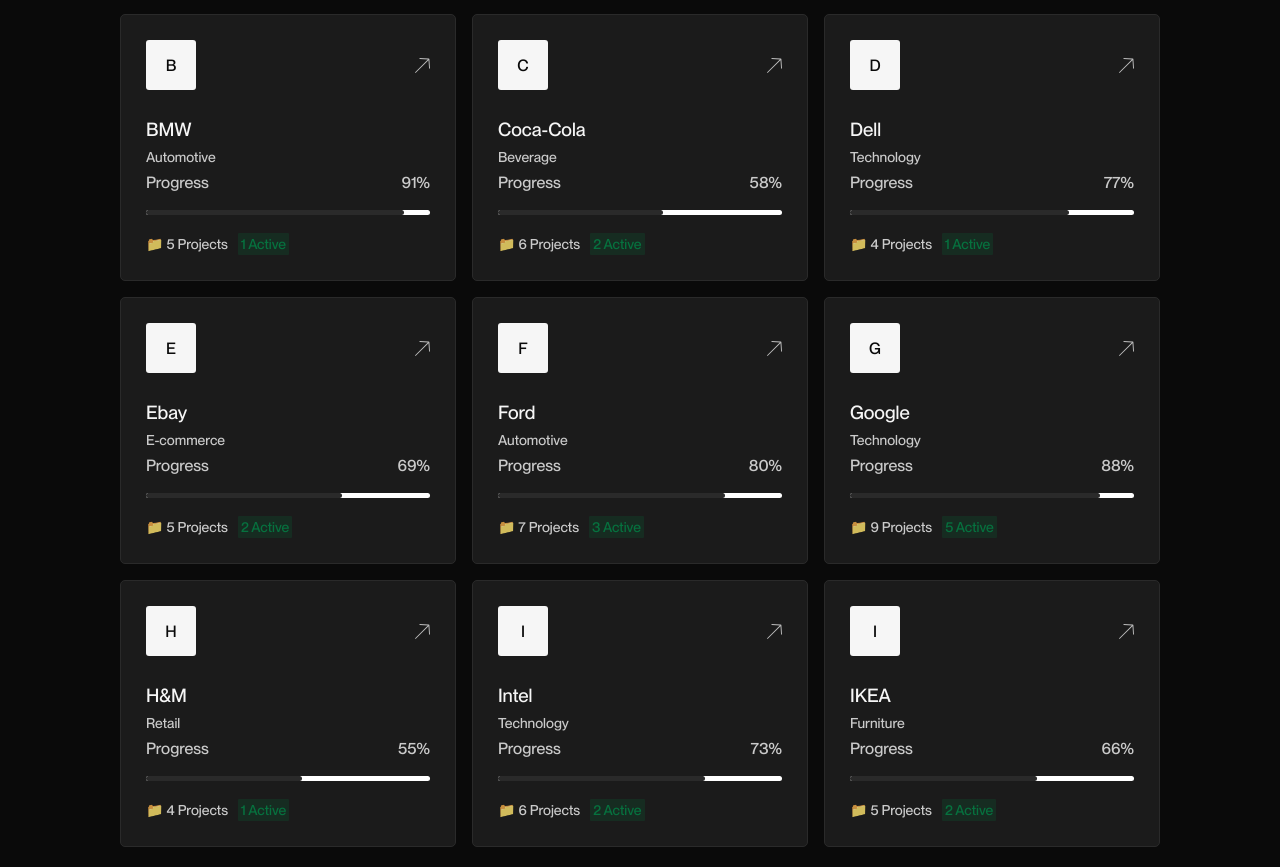
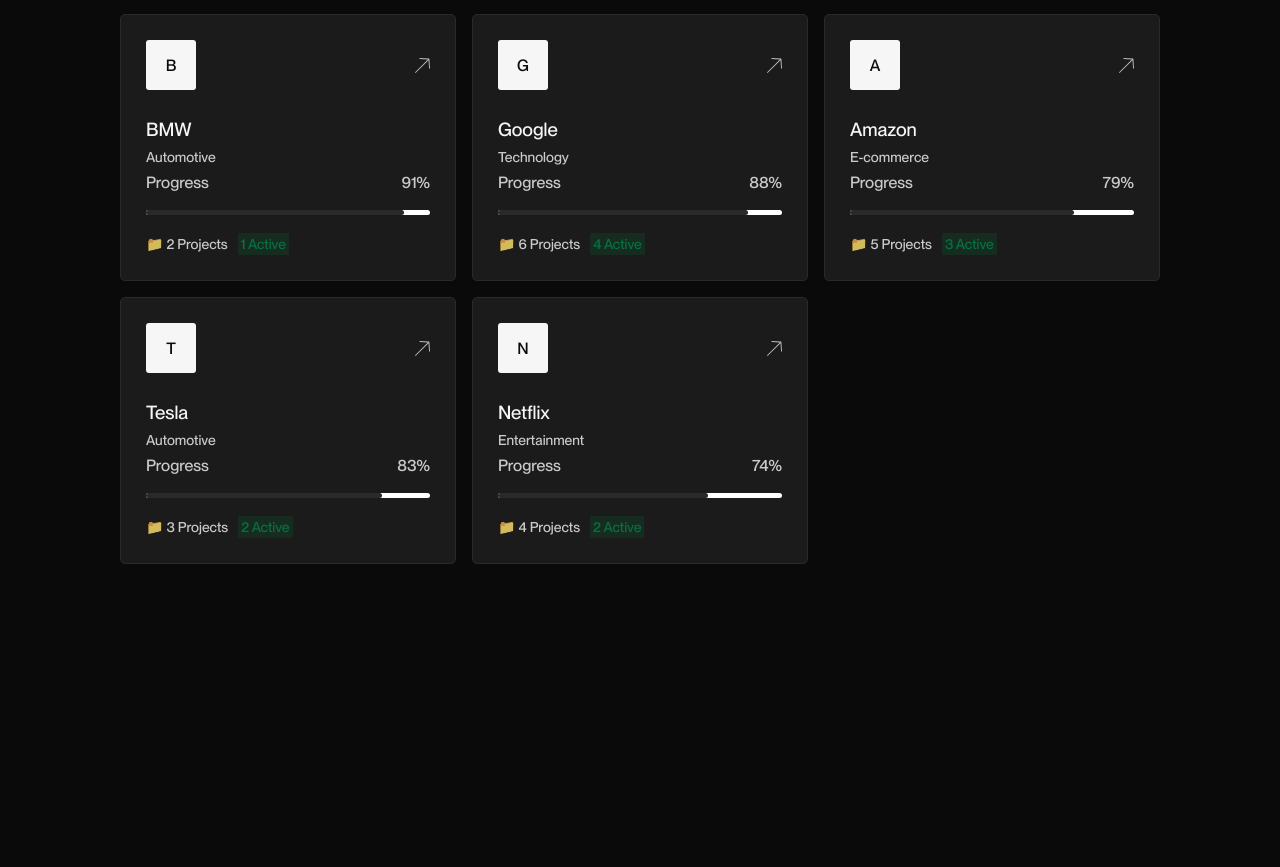
Before and after one commit to skarolinax/owow_dashboard, a React (Vite) app: page /clients in a window 1280 px wide. Shown: the part 933-1800 px from the top of the page. After the commit the page ends 1517 px from the top, so only its background shows below. Built offline with nearby package versions, Linux system fonts and the light colour scheme.

Commit message:
Updating the JSON with the projects to customize clients project page

```diff
--- a/src/pages/CProjectsOverview.jsx
+++ b/src/pages/CProjectsOverview.jsx
@@ -1,21 +1,46 @@
 import { useState, useEffect } from 'react'
-import { Link, useLocation } from 'react-router-dom'
+import { Link, useLocation, useNavigate } from 'react-router-dom'
+import s from "../styles/Clients.module.scss"
 
 function CProjectsOverview() {
   const location = useLocation();
   const client = location.state?.client;
 
+  const navigate = useNavigate();
+
   if (!client) return <p>No project data found</p>
+
   return (
     <>
-      <h1>Projects overview</h1>
 
-      <h1>{client.name}</h1>
-      <p>{client.group} Group</p>
-      <p>{client.totalProjects} projects</p>
-      <Link to="/grid-dashboard">
-        <button>To dashboard</button>
-      </Link>
+      <button onClick={() => navigate(-1)}>Back to all clients</button>
+      <div className="sth">
+        <h1>{client.name}</h1>
+        <p>{client.group} Group</p>
+      </div>
+
+      <h3>Projects Overview</h3>
+
+      {client.projects.map(project => (
+        <Link
+          to="/grid-dashboard"
+          state={{project}}
+          key={project.name}
+        >
+          <div className={s.cardProjectSpecific}>
+            <p>{project.name}</p>
+            <p>{project.description}</p>
+            <p>{project.team} team members</p>
+            <p>{project.risks} Risks</p>
+            <p>{project.status} Active</p>
+            <p>{project.budget} Budget Used</p>
+            <p>{project.progress} Average Progress</p>
+          </div>
+
+        </Link>
+
+      ))}
+
     </>
   )
 }
--- a/src/pages/ClientsOverview.jsx
+++ b/src/pages/ClientsOverview.jsx
@@ -8,92 +8,368 @@
 
   const [selectedLetter, setSelectedLetter] = useState('');
   const alphabet = 'abcdefghijklmnoprstuwyz'.split(''); // Used for the alphabetical filter
-  const clients = [ //Hard coded clients data
+  const clients = [
   {
-      name: "Adidas",
-      group: "Sportswear",
-      progress: 12,
-      totalProjects: 6,
-      activeProjects: 2,
+    "name": "Adidas",
+    "group": "Sportswear",
+    "progress": 12,
+    "totalProjects": 3,
+    "activeProjects": 2,
+    "projects": [
+      {
+        "name": "Dashboard Redesign",
+        "status": "Active",
+        "description": "Redesigning internal dashboard using React and Next.js.",
+        "team": 8,
+        "budget": "19%",
+        "risks": 2,
+        "progress": "52%"
       },
       {
-      name: "Nike",
-      group: "Sport",
-      progress: 85,
-      totalProjects: 8,
-      activeProjects: 3,
+        "name": "Mobile App",
+        "status": "Planning",
+        "description": "Building a new mobile experience for customers.",
+        "team": 5,
+        "budget": "10%",
+        "risks": 1,
+        "progress": "20%"
       },
       {
-      name: "Apple",
-      group: "Technology",
-      progress: 64,
-      totalProjects: 7,
-      activeProjects: 4,
+        "name": "Analytics Integration",
+        "status": "Active",
+        "description": "Integrating analytics tools for better insights.",
+        "team": 4,
+        "budget": "25%",
+        "risks": 2,
+        "progress": "60%"
+      }
+    ]
   },
   {
-      name: "BMW",
-      group: "Automotive",
-      progress: 91,
-      totalProjects: 5,
-      activeProjects: 1,
+    "name": "Nike",
+    "group": "Sport",
+    "progress": 85,
+    "totalProjects": 4,
+    "activeProjects": 3,
+    "projects": [
+      {
+        "name": "E-commerce Upgrade",
+        "status": "Active",
+        "description": "Improving checkout and payment systems.",
+        "team": 6,
+        "budget": "30%",
+        "risks": 2,
+        "progress": "70%"
       },
       {
-      name: "Coca-Cola",
-      group: "Beverage",
-      progress: 58,
-      totalProjects: 6,
-      activeProjects: 2,
+        "name": "Inventory System",
+        "status": "Active",
+        "description": "Optimizing inventory tracking.",
+        "team": 5,
+        "budget": "22%",
+        "risks": 1,
+        "progress": "65%"
       },
       {
-      name: "Dell",
-      group: "Technology",
-      progress: 77,
-      totalProjects: 4,
-      activeProjects: 1,
+        "name": "Marketing Dashboard",
+        "status": "Completed",
+        "description": "Dashboard for campaign tracking.",
+        "team": 3,
+        "budget": "15%",
+        "risks": 0,
+        "progress": "100%"
       },
       {
-      name: "Ebay",
-      group: "E-commerce",
-      progress: 69,
-      totalProjects: 5,
-      activeProjects: 2,
+        "name": "Mobile Optimization",
+        "status": "Active",
+        "description": "Improving mobile responsiveness.",
+        "team": 4,
+        "budget": "18%",
+        "risks": 1,
+        "progress": "55%"
+      }
+    ]
   },
   {
-      name: "Ford",
-      group: "Automotive",
-      progress: 80,
-      totalProjects: 7,
-      activeProjects: 3,
+    "name": "Apple",
+    "group": "Technology",
+    "progress": 64,
+    "totalProjects": 5,
+    "activeProjects": 2,
+    "projects": [
+      {
+        "name": "iOS Redesign",
+        "status": "Planning",
+        "description": "Concept redesign for iOS interface.",
+        "team": 10,
+        "budget": "40%",
+        "risks": 3,
+        "progress": "15%"
       },
       {
-      name: "Google",
-      group: "Technology",
-      progress: 88,
-      totalProjects: 9,
-      activeProjects: 5,
+        "name": "Cloud Sync",
+        "status": "Active",
+        "description": "Improving cloud synchronization speed.",
+        "team": 7,
+        "budget": "28%",
+        "risks": 2,
+        "progress": "50%"
       },
       {
-      name: "H&M",
-      group: "Retail",
-      progress: 55,
-      totalProjects: 4,
-      activeProjects: 1,
+        "name": "Security Update",
+        "status": "Completed",
+        "description": "Enhancing device security features.",
+        "team": 6,
+        "budget": "20%",
+        "risks": 1,
+        "progress": "100%"
       },
       {
-      name: "Intel",
-      group: "Technology",
-      progress: 73,
-      totalProjects: 6,
-      activeProjects: 2,
+        "name": "AI Assistant",
+        "status": "Active",
+        "description": "Upgrading AI assistant capabilities.",
+        "team": 9,
+        "budget": "35%",
+        "risks": 3,
+        "progress": "45%"
       },
       {
-      name: "IKEA",
-      group: "Furniture",
-      progress: 66,
-      totalProjects: 5,
-      activeProjects: 2,
+        "name": "Wearable Integration",
+        "status": "Planning",
+        "description": "Integrating wearable devices with ecosystem.",
+        "team": 5,
+        "budget": "18%",
+        "risks": 2,
+        "progress": "25%"
+      }
+    ]
   },
-  ];
+  {
+    "name": "BMW",
+    "group": "Automotive",
+    "progress": 91,
+    "totalProjects": 2,
+    "activeProjects": 1,
+    "projects": [
+      {
+        "name": "Autonomous Driving",
+        "status": "Active",
+        "description": "Developing self-driving capabilities.",
+        "team": 12,
+        "budget": "50%",
+        "risks": 5,
+        "progress": "75%"
+      },
+      {
+        "name": "Infotainment System",
+        "status": "Completed",
+        "description": "New in-car entertainment system.",
+        "team": 6,
+        "budget": "30%",
+        "risks": 1,
+        "progress": "100%"
+      }
+    ]
+  },
+  {
+    "name": "Google",
+    "group": "Technology",
+    "progress": 88,
+    "totalProjects": 6,
+    "activeProjects": 4,
+    "projects": [
+      {
+        "name": "Search Optimization",
+        "status": "Active",
+        "description": "Improving search result accuracy.",
+        "team": 9,
+        "budget": "35%",
+        "risks": 2,
+        "progress": "72%"
+      },
+      {
+        "name": "Ad Platform Upgrade",
+        "status": "Active",
+        "description": "Enhancing ad targeting system.",
+        "team": 8,
+        "budget": "40%",
+        "risks": 3,
+        "progress": "60%"
+      },
+      {
+        "name": "Maps Redesign",
+        "status": "Planning",
+        "description": "UI overhaul for maps application.",
+        "team": 6,
+        "budget": "20%",
+        "risks": 2,
+        "progress": "30%"
+      },
+      {
+        "name": "AI Research",
+        "status": "Active",
+        "description": "Developing new AI models.",
+        "team": 12,
+        "budget": "50%",
+        "risks": 4,
+        "progress": "55%"
+      },
+      {
+        "name": "Cloud Security",
+        "status": "Completed",
+        "description": "Improving cloud infrastructure security.",
+        "team": 7,
+        "budget": "25%",
+        "risks": 1,
+        "progress": "100%"
+      },
+      {
+        "name": "YouTube Features",
+        "status": "Active",
+        "description": "Adding new creator tools.",
+        "team": 5,
+        "budget": "18%",
+        "risks": 2,
+        "progress": "48%"
+      }
+    ]
+  },
+  {
+    "name": "Amazon",
+    "group": "E-commerce",
+    "progress": 79,
+    "totalProjects": 5,
+    "activeProjects": 3,
+    "projects": [
+      {
+        "name": "Warehouse Automation",
+        "status": "Active",
+        "description": "Automating warehouse operations.",
+        "team": 11,
+        "budget": "45%",
+        "risks": 4,
+        "progress": "66%"
+      },
+      {
+        "name": "Delivery Tracking",
+        "status": "Active",
+        "description": "Real-time delivery tracking improvements.",
+        "team": 6,
+        "budget": "20%",
+        "risks": 2,
+        "progress": "58%"
+      },
+      {
+        "name": "Alexa Upgrade",
+        "status": "Planning",
+        "description": "Enhancing voice assistant features.",
+        "team": 7,
+        "budget": "25%",
+        "risks": 3,
+        "progress": "35%"
+      },
+      {
+        "name": "Prime UI",
+        "status": "Completed",
+        "description": "Redesigning Prime user interface.",
+        "team": 5,
+        "budget": "15%",
+        "risks": 1,
+        "progress": "100%"
+      },
+      {
+        "name": "Recommendation Engine",
+        "status": "Active",
+        "description": "Improving product recommendations.",
+        "team": 8,
+        "budget": "30%",
+        "risks": 2,
+        "progress": "62%"
+      }
+    ]
+  },
+  {
+    "name": "Tesla",
+    "group": "Automotive",
+    "progress": 83,
+    "totalProjects": 3,
+    "activeProjects": 2,
+    "projects": [
+      {
+        "name": "Autopilot AI",
+        "status": "Active",
+        "description": "Improving self-driving algorithms.",
+        "team": 10,
+        "budget": "50%",
+        "risks": 5,
+        "progress": "70%"
+      },
+      {
+        "name": "Battery Tech",
+        "status": "Planning",
+        "description": "Next-gen battery development.",
+        "team": 8,
+        "budget": "40%",
+        "risks": 4,
+        "progress": "25%"
+      },
+      {
+        "name": "Charging Network",
+        "status": "Completed",
+        "description": "Expanding global charging stations.",
+        "team": 6,
+        "budget": "30%",
+        "risks": 2,
+        "progress": "100%"
+      }
+    ]
+  },
+  {
+    "name": "Netflix",
+    "group": "Entertainment",
+    "progress": 74,
+    "totalProjects": 4,
+    "activeProjects": 2,
+    "projects": [
+      {
+        "name": "Streaming Optimization",
+        "status": "Active",
+        "description": "Improving video streaming quality.",
+        "team": 7,
+        "budget": "28%",
+        "risks": 2,
+        "progress": "65%"
+      },
+      {
+        "name": "Recommendation AI",
+        "status": "Active",
+        "description": "Enhancing content recommendations.",
+        "team": 9,
+        "budget": "35%",
+        "risks": 3,
+        "progress": "60%"
+      },
+      {
+        "name": "Mobile UX",
+        "status": "Planning",
+        "description": "Redesigning mobile app experience.",
+        "team": 5,
+        "budget": "18%",
+        "risks": 2,
+        "progress": "30%"
+      },
+      {
+        "name": "Content Pipeline",
+        "status": "Completed",
+        "description": "Optimizing content delivery pipeline.",
+        "team": 6,
+        "budget": "22%",
+        "risks": 1,
+        "progress": "100%"
+      }
+    ]
+  }
+]
 
   const totalClients = clients.length;
 
--- a/src/styles/Clients.module.css
+++ b/src/styles/Clients.module.css
@@ -33,7 +33,7 @@
   src: url("../assets/fonts/PPNeueMontrealMono-Medium.woff2") format("woff2"), url("../assets/fonts/PPNeueMontrealMono-Medium.woff") format("woff");
   font-style: normal;
 }
-.headingClientsPage, .sectionCurrentCprojects div, .cardClient, .alphabeticalFilter button, .searchClientOverview input {
+.headingClientsPage, .sectionCurrentCprojects div, .cardClient, .alphabeticalFilter button, .searchClientOverview input, .cardProjectSpecific {
   background-color: var(--accent-card);
   border-radius: 5px;
   border: 1px solid var(--stroke-color);
--- a/src/styles/Clients.module.scss
+++ b/src/styles/Clients.module.scss
@@ -278,3 +278,9 @@
         border-radius: $card-radius;
     }
 }
+
+///////////Client projects overview page ///////////////
+
+.cardProjectSpecific {
+    @extend %card-style;
+}
```
Lines whose indentation alone changed are shown as unchanged.
